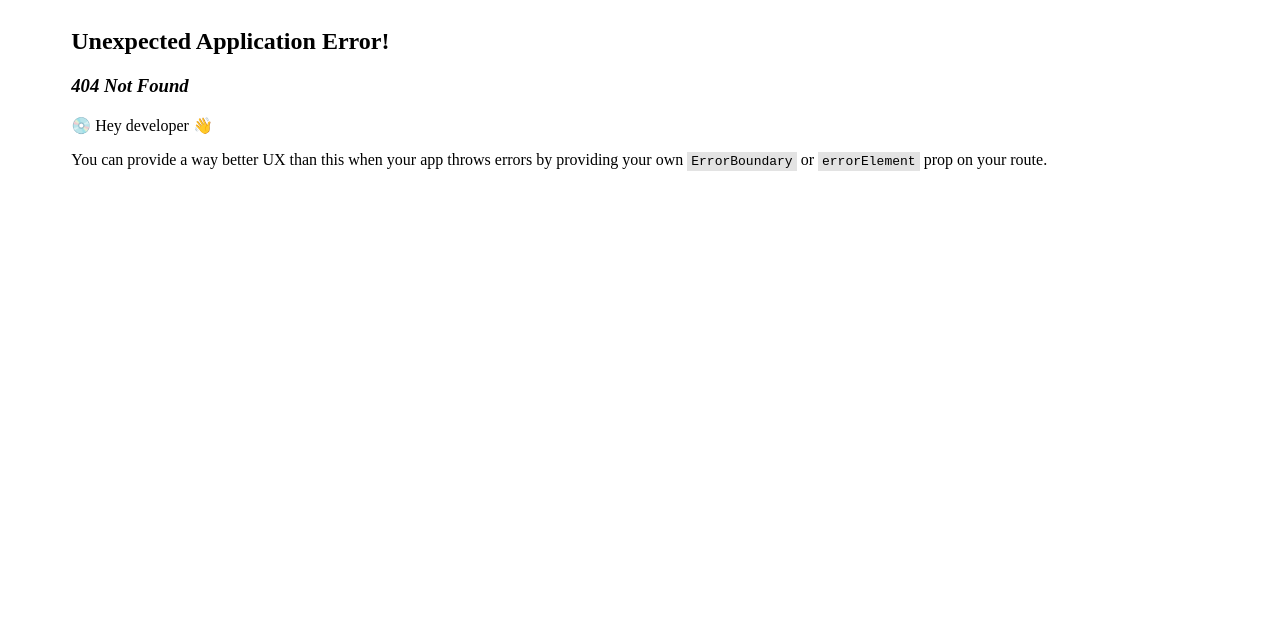
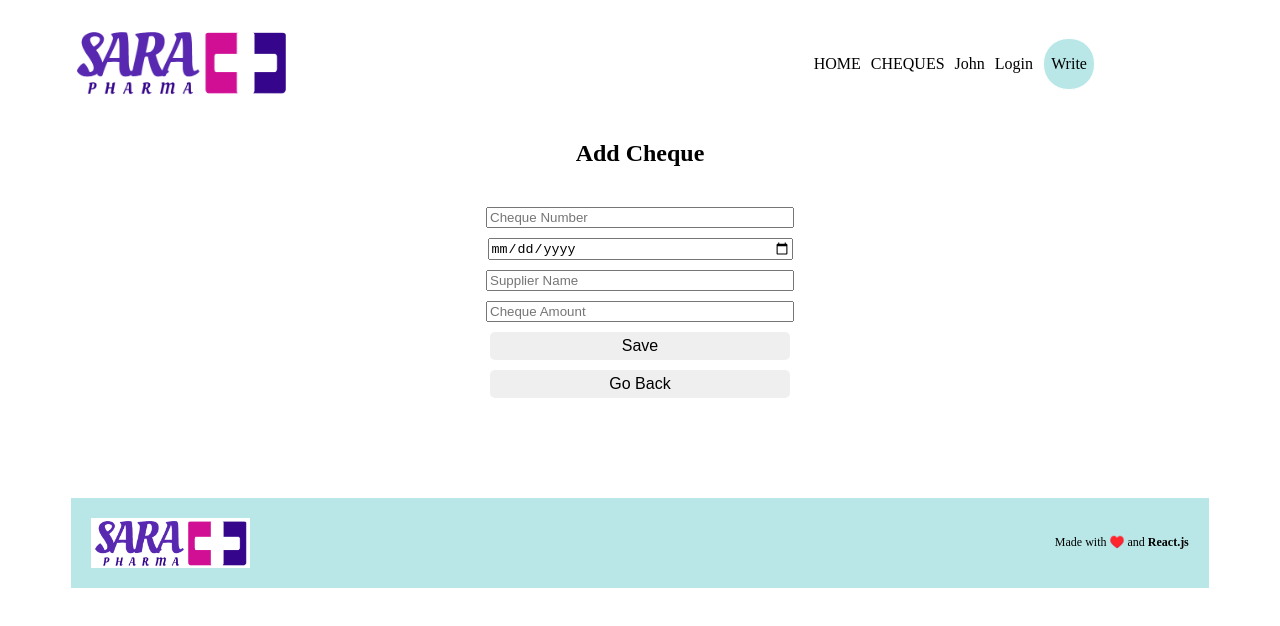
Before and after one commit to msarvanm/deploy, a React (Create React App) app in the folder client/: page /addcheque in a window 1280 px wide. Before the commit this address had no page. Shown: the top 626 px of the page. Built offline with nearby package versions, Linux system fonts and the light colour scheme; no server answers.

Commit message:
add edit cheque

```diff
--- a/client/package.json
+++ b/client/package.json
@@ -44,5 +44,4 @@
   "devDependencies": {
     "dotenv": "^16.0.3"
   }
-
 }
--- a/client/src/Style.scss
+++ b/client/src/Style.scss
@@ -199,5 +199,42 @@ $lightGreen : #b9e7e7;
                 }
             }
         }
+
+        .addedit {
+            display: flex;
+            flex-direction: column;
+            gap: 20px;
+
+            width: 100%;
+            // max-width: 800px;
+            align-items: center;
+            justify-content: center;
+
+            form {
+                display: flex;
+                flex-direction: column;
+                gap: 10px;
+                align-items: center;
+                justify-content: center;
+
+
+                input {
+                    width: 300px;
+                }
+                .btn-area {
+                    margin: 0;
+                    display: flex;
+                    flex-direction: column;
+                    gap: 10px;
+                    align-items: center;
+                    justify-content: center;
+                    input {
+                        text-decoration: none;
+                        margin: 0;
+                    }
+
+                }
+            }
+        }
     }
 }
--- a/client/src/components/Navbar.jsx
+++ b/client/src/components/Navbar.jsx
@@ -15,7 +15,7 @@ const Navbar = () => {
           <Link className='link' to='/'>
             <h6>HOME</h6>
           </Link>
-          <Link className='link' to='/cheque'>
+          <Link className='link' to='/cheques'>
             <h6>CHEQUES</h6>
           </Link>
 
--- /dev/null
+++ b/client/src/pages/AddEditCheque.jsx
@@ -0,0 +1,119 @@
+import { useState, useEffect } from "react";
+import axios from 'axios';
+import { useParams, Link, useNavigate } from "react-router-dom";
+import moment from 'moment';
+
+const AddEditCheque = () => {
+
+    const initialState = {
+        chq_no: "",
+        chq_date: "",
+        supplier_name: "",
+        chq_amnt: ""
+    }
+
+    const [state, setState] = useState(initialState);
+    const {chq_no, chq_date, supplier_name, chq_amnt} = state;
+
+    const navigate = useNavigate();
+
+    const {id} = useParams();
+
+    useEffect(()=>{
+        axios.get(`https://deployserver-production-e464.up.railway.app/getcheque/${id}`).then((resp)=>setState({...resp.data}));
+        console.log(state)
+    },[id]);
+
+    const handleSubmit = (e)=>{
+        e.preventDefault();
+        if(!chq_no || !chq_date || !supplier_name || !chq_amnt ) {
+            console.log("Enter values");
+        } else {
+            if(!id){
+                axios.post ('https://deployserver-production-e464.up.railway.app/addcheque', {
+                    chq_no,
+                    chq_date,
+                    supplier_name,
+                    chq_amnt
+                }).then(()=>{
+                    setState({chq_no: '', chq_date: '', supplier_name: '', chq_amnt: ''})
+                    navigate('/cheques')
+                }).catch((err)=>{
+                    console.log(err.message);
+                })
+
+            } else {
+                console.log('put');
+                console.log(state)
+                axios.put (`https://deployserver-production-e464.up.railway.app/editcheque/${id}`, {
+                    chq_no,
+                    chq_date,
+                    supplier_name,
+                    chq_amnt
+                }).then(()=>{
+                    setState({chq_no: '', chq_date: '', supplier_name: '', chq_amnt: ''})
+                    navigate('/cheques')
+                }).catch((err)=>{
+                    console.log(err.message);
+                })
+
+            }
+
+    }
+}
+
+    const handleInputChange = (e)=>{
+        const {name, value} =e.target;
+        setState({...state, [name]:value});
+    }
+
+    return (
+        <div className="addedit">
+            <h2>{id ? "Edit Cheque" : "Add Cheque"}</h2>
+            <form onSubmit={handleSubmit}>
+                <input
+                    type="text"
+                    id="chq_no"
+                    name="chq_no"
+                    placeholder="Cheque Number"
+                    value={chq_no || ''}
+                    onChange={handleInputChange}
+                 />
+                 {/* <label htmlFor=""><p>{moment(chq_date).format('YYYY MM D')}</p></label> */}
+
+                 <input
+                    type="date"
+                    id="chq_date"
+                    name="chq_date"
+                    placeholder="Date"
+                    onChange={handleInputChange}
+                 />
+                 <input
+                    type="text"
+                    id="supplier_name"
+                    name="supplier_name"
+                    placeholder="Supplier Name"
+                    value={supplier_name || ''}
+                    onChange={handleInputChange}
+                 />
+                 <input
+                    type="text"
+                    id="chq_amnt"
+                    name="chq_amnt"
+                    placeholder="Cheque Amount"
+                    value={chq_amnt || ''}
+                    onChange={handleInputChange}
+                 />
+                 <div className="btn-area">
+                    <input type="submit" value={id ? "Update" : "Save"} className="btn"/>
+                    <Link to="/">
+                        <input type="button" value="Go Back" className="btn" />
+                    </Link>
+                 </div>
+
+            </form>
+        </div>
+     );
+}
+
+export default AddEditCheque;
--- /dev/null
+++ b/client/src/pages/Cheques.css
@@ -0,0 +1,87 @@
+.styled-table {
+    border-collapse: collapse;
+    margin: 20px auto;
+    font-size: 0.9em;
+    font-family: sans-serif;
+    max-width: 800px;
+    box-shadow: 0 0 20px rgba(0, 0, 0, 0.15);
+}
+
+.styled-table thead tr {
+    background-color: #009879;
+    color: #ffffff;
+    text-align: centerf ;
+}
+
+.styled-table th, .styled-table td {
+    padding: 5px 12px;
+}
+
+.styled-table tbody tr {
+    border-bottom: 1px solid #f3f3f3;
+}
+
+.styled-table tbody th {
+    border-bottom: 1px solid #f3f3f3;
+}
+
+.styled-table tbody tr:nth-of-type(even) {
+    background-color: #f3f3f3;
+}
+
+.styled-table tbody tr:last-of-type {
+    border-bottom: 2px solid #eaf6f3;
+}
+
+.btn {
+    border: none;
+    padding: 5px 15px ;
+    text-align: center;
+    text-decoration: none;
+    display: inline-block;
+    border-radius: 5px;
+    font-size: 16px;
+    margin: 4px 2px;
+    cursor: pointer;
+    margin-left: 20px;
+}
+
+.btn img {
+    width: 25px;
+    height: 25px;
+    padding: 0;
+    margin: 0;
+}
+
+tbody img {
+    width: 25px;
+    height: 25px;
+    padding: 0;
+    margin: 0;
+}
+
+.btn-edit {
+    background-color: #008cba;
+}
+
+.btn-delete {
+    background-color: transparent;
+    color: none;
+    border: none;
+}
+
+
+.btn-staff {
+    margin-top: 100px;
+    background-color: teal;
+    color: white;
+    cursor: pointer;
+    margin-bottom: 10px;
+    margin-left: 150px;
+
+}
+
+.add-staff {
+    max-width: 400px;
+    margin: 0 auto ;
+}
--- /dev/null
+++ b/client/src/pages/Cheques.jsx
@@ -0,0 +1,74 @@
+import { useState, useEffect } from "react";
+import { Link} from "react-router-dom";
+import './Cheques.css'
+import axios from "axios";
+import Edit from '../img/edit.png'
+import Delete from '../img/delete.png'
+import moment from 'moment';
+
+
+const Cheques = () => {
+    const [data, setData] = useState([]);
+
+    const loadData = async () => {
+        const response = await axios.get('https://deployserver-production-e464.up.railway.app/getcheques');
+        setData(response.data);
+    }
+
+    const handleDelete = (id) =>{
+        if(window.confirm('Confirm Delete')) {
+            axios.post(`https://deployserver-production-e464.up.railway.app/deletecheque/${id}`);
+            setTimeout(()=>loadData(),500);
+        }
+    }
+
+    useEffect (()=>{
+        loadData();
+    },[])
+
+    return (
+        <div>
+            <div className="add-staff">
+                <Link to="/addcheque">
+                    <button className="btn btn-staff">Add Cheque</button>
+                </Link>
+            </div>
+
+            <table className="styled-table">
+                <thead>
+                    <tr>
+                        <td text-align="center">S.No</td>
+                        <td text-align="center">Cheque Number</td>
+                        <td text-align="center">Cheque Date</td>
+                        <td text-align="center">Supplier Name</td>
+                        <td text-align="center">Amount</td>
+                        <td text-align="center">Edit</td>
+                    </tr>
+                </thead>
+                <tbody>
+                    {data.map((item, index)=>{
+                        return (
+                            <tr key={item.id}>
+                                <th scope="row">{index+1}</th>
+                                <td>{item.chq_no}</td>
+                                <td>{moment(item.chq_date).format('D MMMM YYYY, dddd')}</td>
+
+                                <td>{item.supplier_name}</td>
+                                <td>{item.chq_amnt}</td>
+                                <td>
+                                    <Link to={`/editcheque/${item.chq_issue_id}` }>
+                                        <img src={Edit} alt="" />
+                                    </Link>
+                                    {/* <button className="btn btn-delete" onClick={()=>console.log("clicked")}><img src={Delete} alt="" /></button> */}
+                                    <button className="btn btn-delete" onClick={()=>handleDelete(item.chq_issue_id)}><img src={Delete} alt="" /></button>
+                                </td>
+                            </tr>
+                        )
+                    })}
+                </tbody>
+            </table>
+        </div>
+     );
+}
+
+export default Cheques;
--- a/client/src/pages/Register.jsx
+++ b/client/src/pages/Register.jsx
@@ -20,7 +20,8 @@ const Register = () => {
   const handleSubmit = async e =>{
     e.preventDefault();
     try{
-      const res = await axios.post("https://deployserver-production-e464.up.railway.app/register", inputs)
+      // const res = await axios.post("https://deployserver-production-e464.up.railway.app/register", inputs)
+      const res = await axios.post("http://localhost:9000/register", inputs)
       console.log(res)
       navigate('/login');
     }catch(err) {
```
Also changed, not shown: client/src/App.js (+14 -0 lines).
